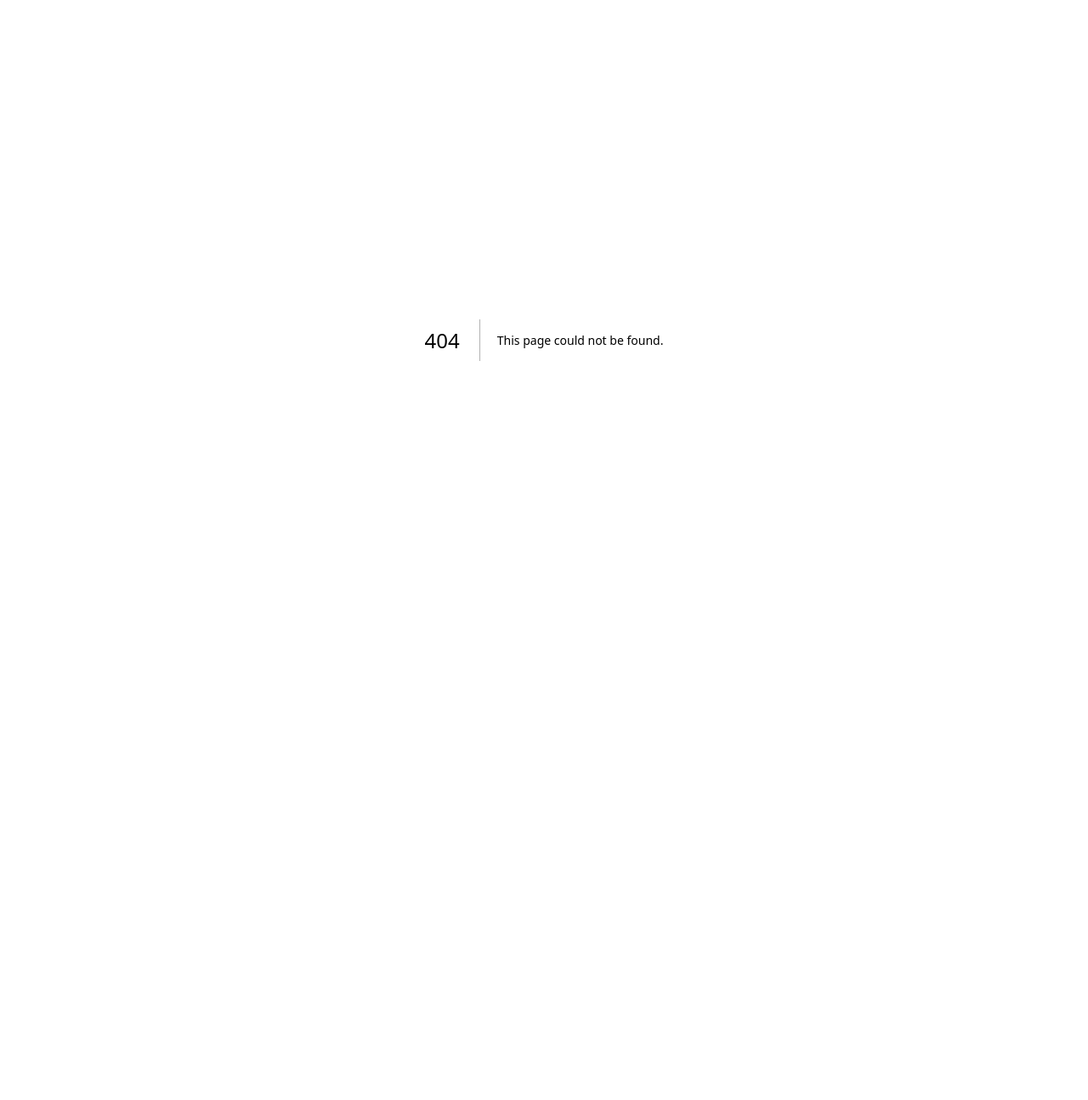
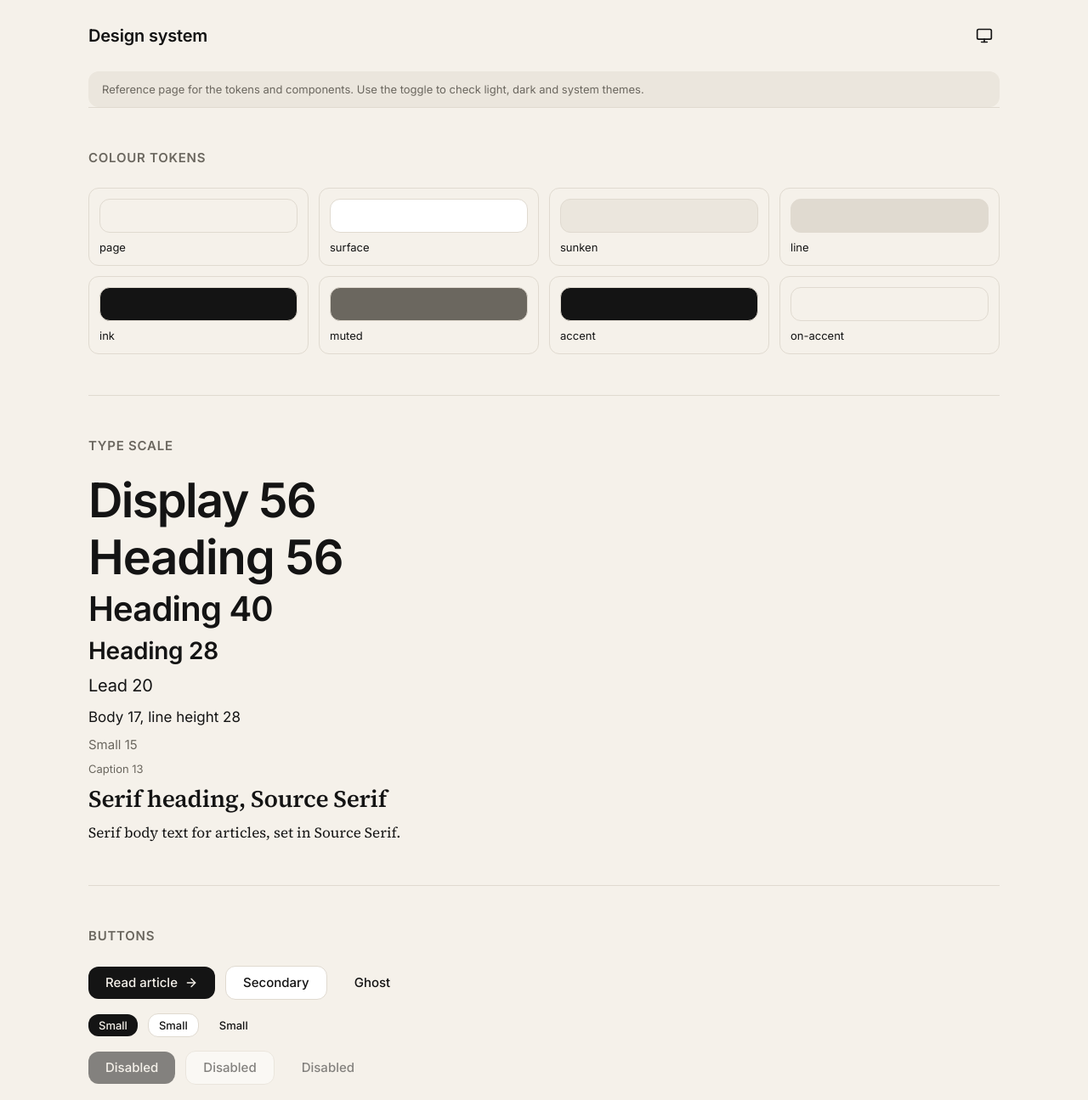
Before and after one commit to suraj-shrivastav/signalforge, a Next.js app in the folder apps/web/: page /design in a window 1280 px wide. Before the commit this address had no page. Shown: the top 1295 px of the page at 85% size. Before the commit the page ends 800 px from the top, so only its background shows below. Built offline with nearby package versions, Linux system fonts and the light colour scheme.

Commit message:
feat: add design showcase, contrast test and design system docs

```diff
--- /dev/null
+++ b/apps/web/src/app/design/page.tsx
@@ -0,0 +1,235 @@
+import type { Metadata } from "next";
+import { ArrowRight, Clock } from "lucide-react";
+import { Button } from "@/components/ui/Button";
+import { Card } from "@/components/ui/Card";
+import { CoverImage } from "@/components/ui/CoverImage";
+import { Input } from "@/components/ui/Input";
+import { Skeleton } from "@/components/ui/Skeleton";
+import { Tag } from "@/components/ui/Tag";
+import { ThemeToggle } from "@/components/ui/ThemeToggle";
+import { Container } from "@/components/layout/Container";
+import { Prose } from "@/components/layout/Prose";
+
+export const metadata: Metadata = {
+  title: "Design system",
+  robots: { index: false, follow: false },
+};
+
+const SWATCHES = [
+  ["page", "bg-page"],
+  ["surface", "bg-surface"],
+  ["sunken", "bg-sunken"],
+  ["line", "bg-line"],
+  ["ink", "bg-ink"],
+  ["muted", "bg-muted"],
+  ["accent", "bg-accent"],
+  ["on-accent", "bg-on-accent"],
+] as const;
+
+const TYPE = [
+  ["Display", "text-display font-semibold", "Display 56"],
+  ["H1", "text-h1 font-semibold", "Heading 56"],
+  ["H2", "text-h2 font-semibold", "Heading 40"],
+  ["H3", "text-h3 font-semibold", "Heading 28"],
+  ["Lead", "text-lead", "Lead 20"],
+  ["Body", "text-body", "Body 17, line height 28"],
+  ["Small", "text-small text-muted", "Small 15"],
+  ["Caption", "text-caption text-muted", "Caption 13"],
+] as const;
+
+const COVERS = [
+  ["pattern-one", "a"],
+  ["pattern-two", "b"],
+  ["pattern-three", "c"],
+  ["pattern-four", "d"],
+] as const;
+
+function Section({
+  title,
+  children,
+}: {
+  title: string;
+  children: React.ReactNode;
+}) {
+  return (
+    <section className="flex flex-col gap-6 border-t border-line py-12">
+      <h2 className="text-small font-semibold uppercase tracking-wider text-muted">
+        {title}
+      </h2>
+      {children}
+    </section>
+  );
+}
+
+export default function DesignPage() {
+  return (
+    <main>
+      <Container className="pb-16">
+        <div className="flex items-center justify-between py-6">
+          <span className="text-lead font-semibold">Design system</span>
+          <ThemeToggle />
+        </div>
+        <p className="rounded-control bg-sunken px-4 py-3 text-caption text-muted">
+          Reference page for the tokens and components. Use the toggle to check
+          light, dark and system themes.
+        </p>
+
+        <Section title="Colour tokens">
+          <div className="grid grid-cols-2 gap-3 sm:grid-cols-4">
+            {SWATCHES.map(([name, cls]) => (
+              <div
+                key={name}
+                className="rounded-control border border-line p-3 text-caption"
+              >
+                <div
+                  className={`mb-2 h-10 rounded-control border border-line ${cls}`}
+                />
+                {name}
+              </div>
+            ))}
+          </div>
+        </Section>
+
+        <Section title="Type scale">
+          <div className="flex flex-col gap-2">
+            {TYPE.map(([name, cls, sample]) => (
+              <p key={name} className={cls} title={name}>
+                {sample}
+              </p>
+            ))}
+            <p className="font-serif text-h3 font-semibold">
+              Serif heading, Source Serif
+            </p>
+            <p className="font-serif text-body">
+              Serif body text for articles, set in Source Serif.
+            </p>
+          </div>
+        </Section>
+
+        <Section title="Buttons">
+          <div className="flex flex-col gap-4">
+            <div className="flex flex-wrap items-center gap-3">
+              <Button>
+                Read article{" "}
+                <ArrowRight aria-hidden="true" className="size-4" />
+              </Button>
+              <Button variant="secondary">Secondary</Button>
+              <Button variant="ghost">Ghost</Button>
+            </div>
+            <div className="flex flex-wrap items-center gap-3">
+              <Button size="sm">Small</Button>
+              <Button size="sm" variant="secondary">
+                Small
+              </Button>
+              <Button size="sm" variant="ghost">
+                Small
+              </Button>
+            </div>
+            <div className="flex flex-wrap items-center gap-3">
+              <Button disabled>Disabled</Button>
+              <Button variant="secondary" disabled>
+                Disabled
+              </Button>
+              <Button variant="ghost" disabled>
+                Disabled
+              </Button>
+            </div>
+            <p className="text-caption text-muted">
+              Hover: ghost gains the sunken background; primary and secondary
+              keep their fill. Keyboard focus shows a two pixel ring.
+            </p>
+          </div>
+        </Section>
+
+        <Section title="Tags">
+          <div className="flex flex-wrap gap-2">
+            <Tag>Models</Tag>
+            <Tag>Research</Tag>
+            <Tag href="#tags">Link tag</Tag>
+          </div>
+        </Section>
+
+        <Section title="Cards">
+          <div className="grid gap-6 sm:grid-cols-2">
+            <Card className="flex flex-col gap-3 p-6">
+              <p className="text-caption text-muted">Plain card</p>
+              <h3 className="font-serif text-h3 font-semibold">
+                Sparse attention cuts long-context cost
+              </h3>
+              <p className="text-small text-muted">
+                Static surface with a hairline border and no shadow.
+              </p>
+            </Card>
+            <Card interactive className="flex flex-col gap-3 p-6">
+              <p className="flex items-center gap-1 text-caption text-muted">
+                <Clock aria-hidden="true" className="size-4" /> Interactive card
+              </p>
+              <h3 className="font-serif text-h3 font-semibold">
+                Hover for the soft shadow
+              </h3>
+              <p className="text-small text-muted">
+                Adds one soft shadow on hover.
+              </p>
+            </Card>
+          </div>
+          <div className="grid gap-6 sm:grid-cols-2 lg:grid-cols-4">
+            {COVERS.map(([slug, label]) => (
+              <Card key={slug} interactive className="overflow-hidden">
+                <CoverImage slug={slug} alt={`Fallback cover ${label}`} />
+                <div className="p-4 text-caption text-muted">
+                  Cover fallback {label}
+                </div>
+              </Card>
+            ))}
+          </div>
+        </Section>
+
+        <Section title="Inputs">
+          <div className="grid max-w-md gap-6">
+            <Input label="Search articles" placeholder="Try long context" />
+            <Input
+              label="Email"
+              defaultValue="not an email"
+              error="Enter a valid email address."
+            />
+          </div>
+        </Section>
+
+        <Section title="Skeleton">
+          <div className="flex max-w-md flex-col gap-3">
+            <Skeleton className="h-4 w-4/5" />
+            <Skeleton className="h-4 w-3/5" />
+            <Skeleton className="h-4 w-2/3" />
+          </div>
+        </Section>
+
+        <Section title="Theme toggle">
+          <div className="flex items-center gap-3">
+            <ThemeToggle />
+            <span className="text-small text-muted">
+              Cycles light, dark, system.
+            </span>
+          </div>
+        </Section>
+
+        <Section title="Prose">
+          <Prose>
+            <h2>What the results show</h2>
+            <p>
+              Long inputs are expensive because attention cost grows with the
+              square of the sequence. See the <a href="#prose">paper notes</a>{" "}
+              and the inline <code>window=4096</code> setting.
+            </p>
+            <ul>
+              <li>About 33% lower compute at 128k tokens.</li>
+              <li>No gain below 8k tokens.</li>
+            </ul>
+            <blockquote>
+              The saving depends on keeping the dense layers.
+            </blockquote>
+          </Prose>
+        </Section>
+      </Container>
+    </main>
+  );
+}
--- /dev/null
+++ b/apps/web/src/lib/contrast.ts
@@ -0,0 +1,48 @@
+type Tokens = Record<string, string>;
+
+function channel(v: number): number {
+  const c = v / 255;
+  return c <= 0.03928 ? c / 12.92 : Math.pow((c + 0.055) / 1.055, 2.4);
+}
+
+function luminance(hex: string): number {
+  const m = /^#([0-9a-f]{6})$/i.exec(hex.trim());
+  if (!m) throw new Error(`Not a six digit hex color: ${hex}`);
+  const n = parseInt(m[1], 16);
+  return (
+    0.2126 * channel((n >> 16) & 255) +
+    0.7152 * channel((n >> 8) & 255) +
+    0.0722 * channel(n & 255)
+  );
+}
+
+export function contrastRatio(hexA: string, hexB: string): number {
+  const a = luminance(hexA);
+  const b = luminance(hexB);
+  return (Math.max(a, b) + 0.05) / (Math.min(a, b) + 0.05);
+}
+
+function declarations(block: string): Tokens {
+  const out: Tokens = {};
+  const re = /--([a-z0-9-]+)\s*:\s*(#[0-9a-fA-F]{6})\s*;/g;
+  for (const m of block.matchAll(re)) out[m[1]] = m[2];
+  return out;
+}
+
+function blockAfter(css: string, selector: string): string {
+  const start = css.indexOf(selector);
+  if (start < 0) return "";
+  const open = css.indexOf("{", start);
+  const close = css.indexOf("}", open);
+  return css.slice(open + 1, close);
+}
+
+/** Hex tokens from the light `:root` block and the dark `[data-theme]` block. */
+export function readTokens(css: string): { light: Tokens; dark: Tokens } {
+  const light = declarations(blockAfter(css, ":root {"));
+  const dark = {
+    ...light,
+    ...declarations(blockAfter(css, '[data-theme="dark"] {')),
+  };
+  return { light, dark };
+}
```
Also changed, not shown: 4 other files (tests, documents, lock files or other folders).
